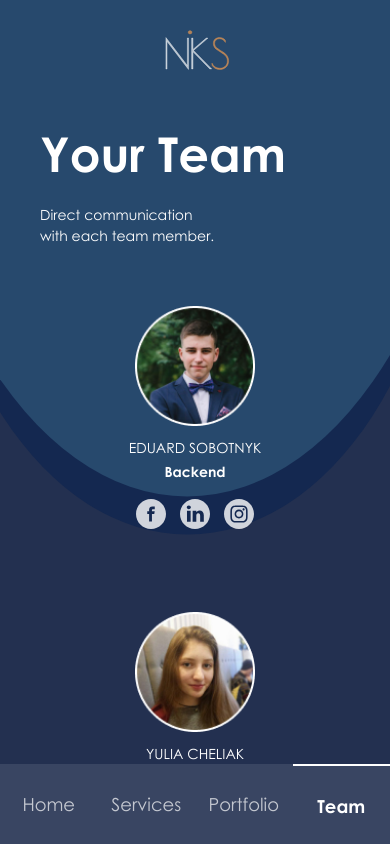
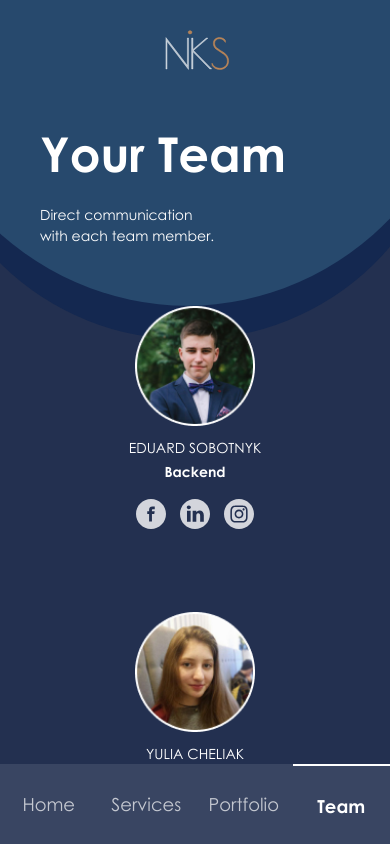
Before and after one commit to Edward-Fedoruk/Niks, a Next.js app: page /team in a window 390 px wide. Shown: the top 844 px of the page. Built offline with nearby package versions, Linux system fonts and the light colour scheme.

Commit message:
fix mobile circles

```diff
--- a/src/components/TeamPage/styles.module.scss
+++ b/src/components/TeamPage/styles.module.scss
@@ -10,6 +10,7 @@
   align-items: center;
   justify-content: center;
   flex-wrap: wrap;
+  margin-bottom: 80px;
 }
 .teamMember {
   margin: 60px;
@@ -38,22 +39,28 @@
   z-index: 1;
 
   @include tablet {
-    left: -11vw;
-    height: 100%;
+    left: -11.5vw;
+    height: 90vw;
     width: 120%;
-    transform: translateY(-34%);
+    transform: translateY(-33%);
   }
 
   @include smallTablet {
     left: -1vw;
-    height: 83%;
+    //height: 130vw;
     width: 100%;
   }
 
   @include wideMobile {
     left: -19vw;
-    height: 96%;
+    height: 130vw;
     width: 134%;
+  }
+
+  @include mobile {
+    left: -61vw;
+    height: 228vw;
+    width: 215%;
   }
 }
 .secondaryCircle {
@@ -68,19 +75,25 @@
 
   @include tablet {
     left: 0;
-    height: 110%;
-    width: 90%;
-    transform: translate(5%, -43%);
+    height: 103.3vw;
+    width: 110%;
+    transform: translate(-4.8%, -46%);
   }
 
-  @include smallTablet {
-    height: 90%;
+  //@include smallTablet {
+  //  height: 160vw;
+  //}
+
+  @include wideMobile {
+    height: 160vw;
+    width: 150%;
+    transform: translate(-18%, -51%);
   }
 
-  @include wideMobile {
-    height: 120%;
-    width: 150%;
-    transform: translate(-18%, -51%);
+  @include mobile {
+    height: 290vw;
+    width: 290%;
+    transform: translate(-33.4%, -51%);
   }
 }
 .container {
```
